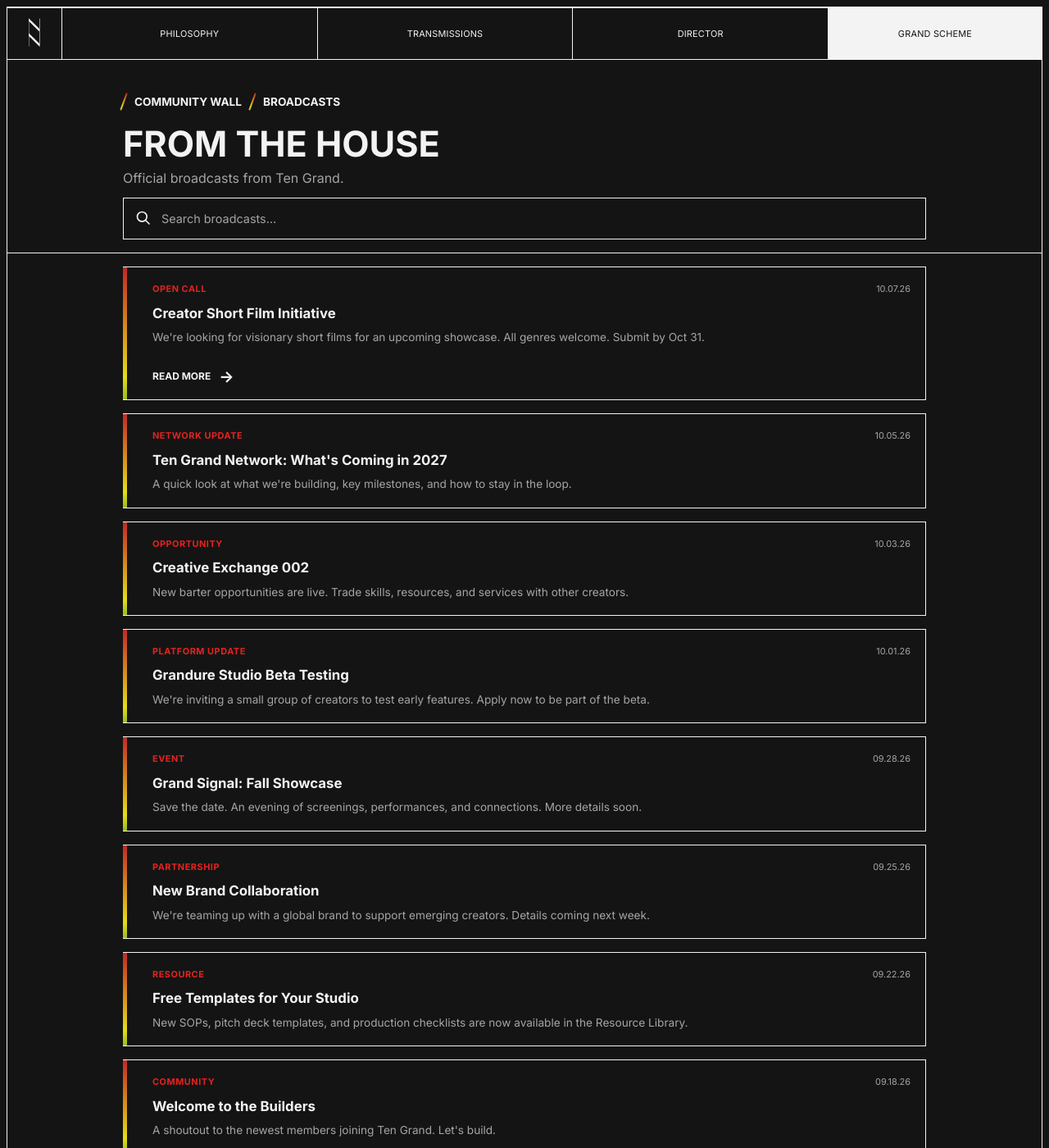
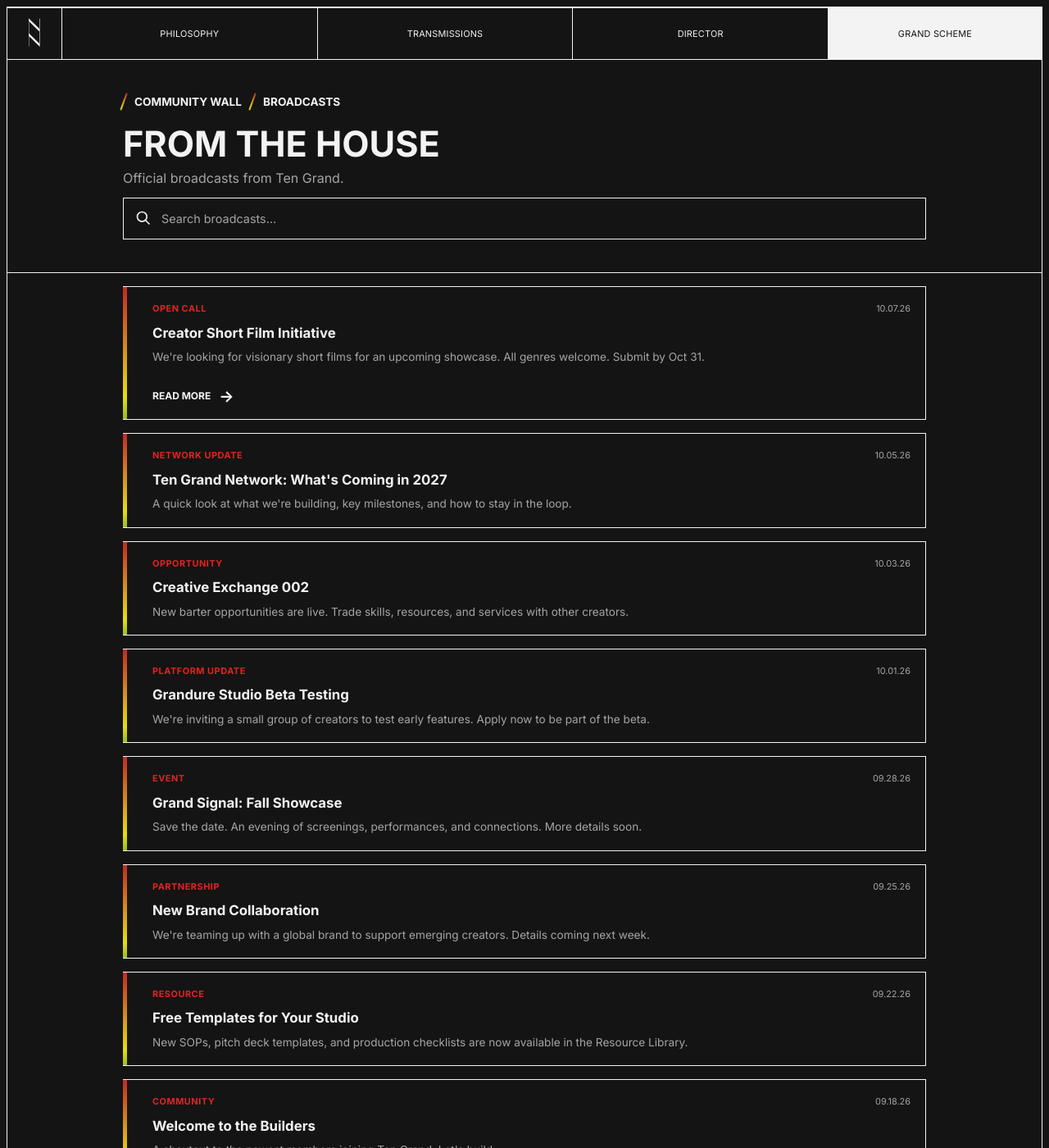
Before and after one commit to laindoe/ten-grand, a Jekyll site: the page built from broadcasts.html, in a window 1280 px wide and 1400 px high. Shown: the whole window at 82% size. Built offline with Jekyll 4.4.1, drawn with Linux system fonts in a browser that asks for light colours.

Commit message:
Match bottom padding under search to top padding above breadcrumbs
.broadcasts__sticky-inner now has symmetric top/bottom padding at
both breakpoints (40px desktop, 28px mobile) instead of a much
smaller fixed 16px bottom. Shared with Voices Heard, verified balanced
there too.

Co-Authored-By: Claude Sonnet 5 <noreply@anthropic.com>
Claude-Session: https://claude.ai/code/session_017ynTvtGuh3qPdfkvciNjhT

```diff
--- a/broadcasts.html
+++ b/broadcasts.html
@@ -12,7 +12,7 @@ permalink: /broadcasts/
   <link rel="icon" href="{{ '/favicon.svg' | relative_url }}" type="image/svg+xml" />
   <link rel="apple-touch-icon" href="{{ '/apple-touch-icon.png' | relative_url }}" />
   <link rel="stylesheet" href="{{ '/css/style.css' | relative_url }}?v=159" />
-  <link rel="stylesheet" href="{{ '/css/broadcasts.css' | relative_url }}?v=10" />
+  <link rel="stylesheet" href="{{ '/css/broadcasts.css' | relative_url }}?v=11" />
   <link rel="stylesheet" href="{{ '/css/broadcast-cards.css' | relative_url }}?v=40" />
 </head>
 <body>
--- a/css/broadcasts.css
+++ b/css/broadcasts.css
@@ -116,7 +116,7 @@
 .broadcasts__sticky-inner {
   max-width: 1100px;
   margin: 0 auto;
-  padding: 40px var(--section-padding-x) 16px;
+  padding: 40px var(--section-padding-x);
 }
 
 .broadcasts__results {
@@ -223,7 +223,7 @@
 .broadcasts__status { position: absolute; width: 1px; height: 1px; padding: 0; margin: -1px; overflow: hidden; clip-path: inset(50%); white-space: nowrap; }
 .broadcasts__empty { color: var(--color-text-muted); padding: 20px 0; }
 @media (max-width: 480px) {
-  .broadcasts__sticky-inner { padding-top: 28px; }
+  .broadcasts__sticky-inner { padding-top: 28px; padding-bottom: 28px; }
   .broadcasts__filter { padding: 12px; font-size: 0.75rem; }
   .broadcasts__search { gap: 8px; padding: 12px; }
   .broadcasts__search input { font-size: 0.8rem; }
--- a/voices-heard.html
+++ b/voices-heard.html
@@ -14,7 +14,7 @@ permalink: /voices-heard/
   <link rel="stylesheet" href="{{ '/css/style.css' | relative_url }}?v=159" />
   <link rel="stylesheet" href="{{ '/css/cropper.min.css' | relative_url }}" />
   <link rel="stylesheet" href="{{ '/css/community-wall.css' | relative_url }}?v=121" />
-  <link rel="stylesheet" href="{{ '/css/broadcasts.css' | relative_url }}?v=10" />
+  <link rel="stylesheet" href="{{ '/css/broadcasts.css' | relative_url }}?v=11" />
 </head>
 <body>
   <div class="site-frame">
```
